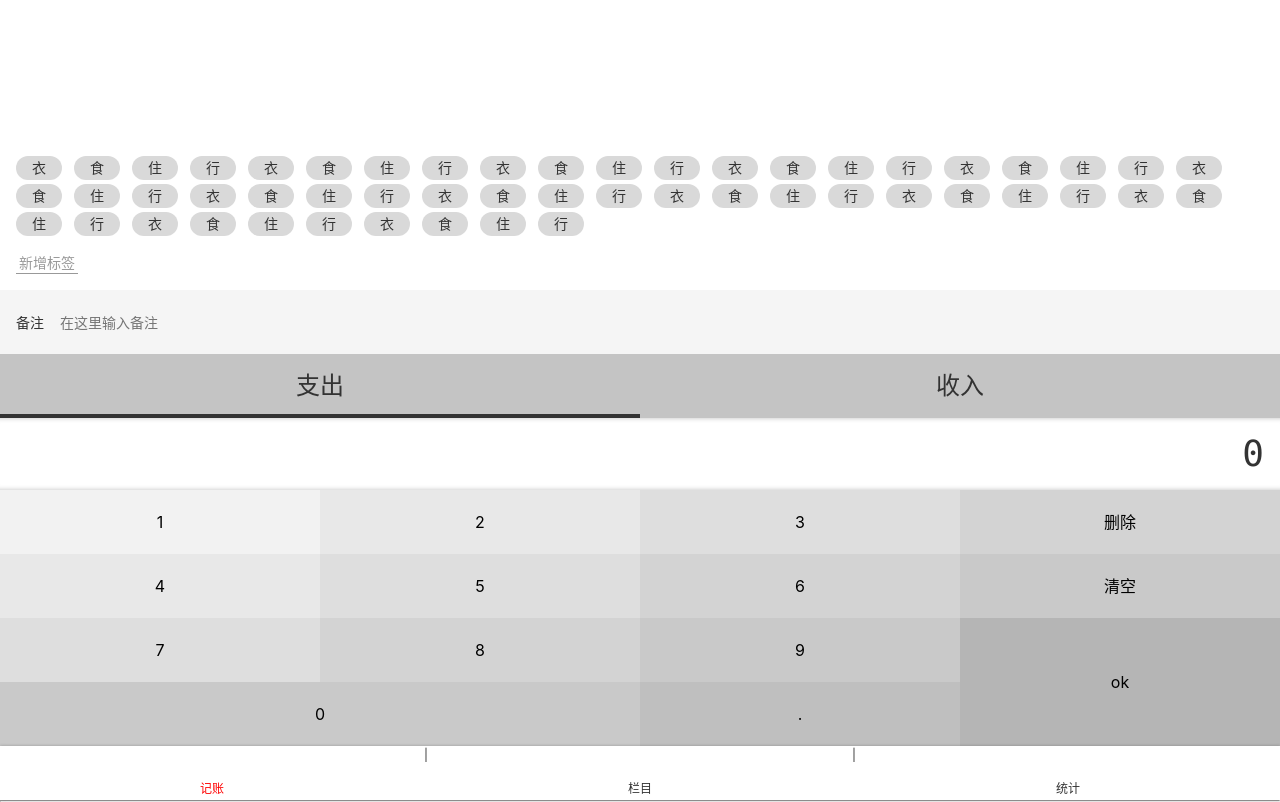
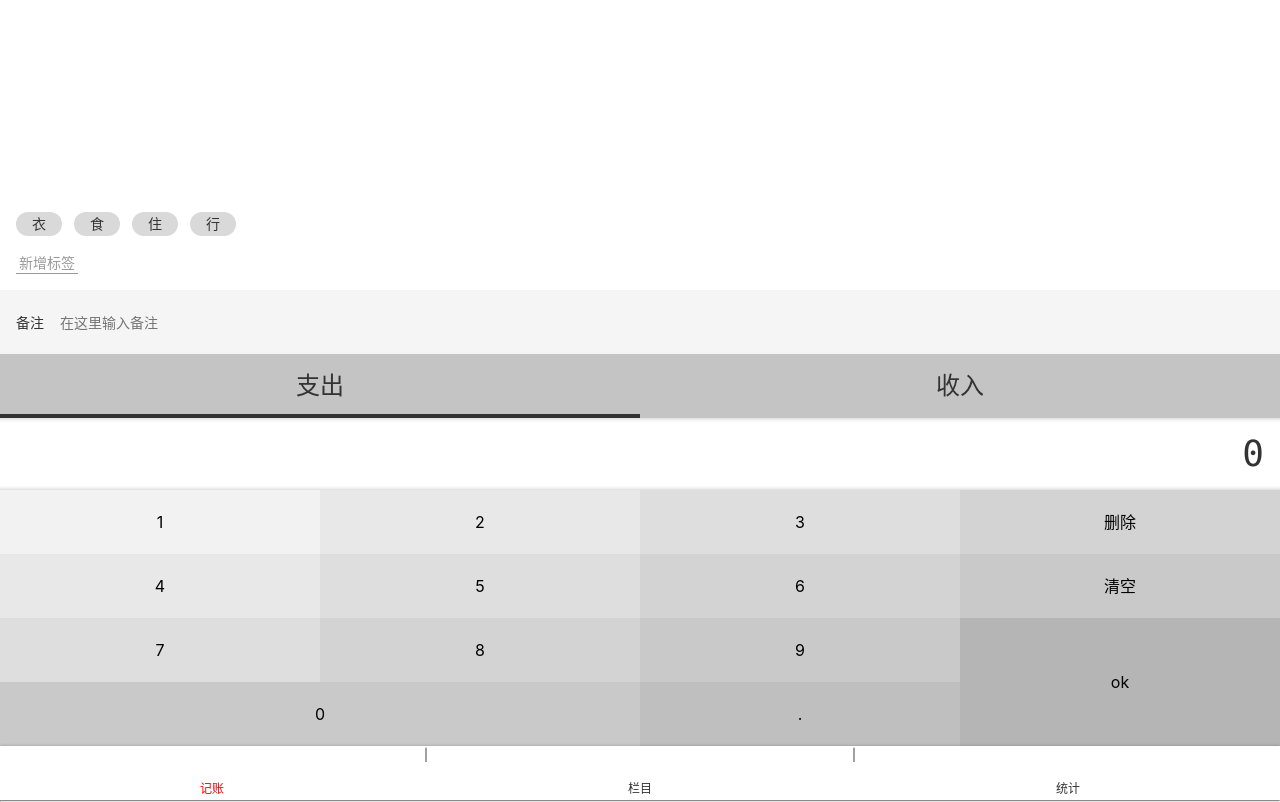
Before and after one commit to qingyou2517/bugu-local, a Vue app: page /#/money in a window 1280 px wide. Built offline with nearby package versions, Linux system fonts and the light colour scheme.

Commit message:
可以选中或取消tag

```diff
--- a/src/components/Money/Tags.vue
+++ b/src/components/Money/Tags.vue
@@ -4,93 +4,67 @@
       <button>新增标签</button>
     </div>
     <ul class="current">
-      <li>衣</li>
-      <li>食</li>
-      <li>住</li>
-      <li>行</li>
-      <li>衣</li>
-      <li>食</li>
-      <li>住</li>
-      <li>行</li><li>衣</li>
-      <li>食</li>
-      <li>住</li>
-      <li>行</li><li>衣</li>
-      <li>食</li>
-      <li>住</li>
-      <li>行</li>
-      <li>衣</li>
-      <li>食</li>
-      <li>住</li>
-      <li>行</li>
-      <li>衣</li>
-      <li>食</li>
-      <li>住</li>
-      <li>行</li>
-      <li>衣</li>
-      <li>食</li>
-      <li>住</li>
-      <li>行</li><li>衣</li>
-      <li>食</li>
-      <li>住</li>
-      <li>行</li>
-      <li>衣</li>
-      <li>食</li>
-      <li>住</li>
-      <li>行</li>
-      <li>衣</li>
-      <li>食</li>
-      <li>住</li>
-      <li>行</li>
-      <li>衣</li>
-      <li>食</li>
-      <li>住</li>
-      <li>行</li>
-      <li>衣</li>
-      <li>食</li>
-      <li>住</li>
-      <li>行</li>
-      <li>衣</li>
-      <li>食</li>
-      <li>住</li>
-      <li>行</li>
-
-
-
+      <li v-for="tag in dataSource" :key="tag"
+          :class="{selected: selectedTags.indexOf(tag)>=0}"
+          @click="toggle(tag)">{{ tag }}
+      </li>
     </ul>
   </div>
 </template>
 
 <script lang='ts'>
-export default {
-  name: 'Tags'
-};
+import Vue from 'vue';
+import {Component, Prop} from 'vue-property-decorator';
+
+@Component
+export default class Tags extends Vue {
+  @Prop(Array) dataSource: string[] | undefined;
+  selectedTags: string[] = [];
+
+  toggle(tag: string) {
+    const index = this.selectedTags.indexOf(tag);
+    if (index >= 0) {
+      this.selectedTags.splice(index, 1);
+    } else {
+      this.selectedTags.push(tag);
+    }
+
+  }
+}
 </script>
 
 <style lang='scss' scoped>
-  .tags{
+.tags {
   flex-grow: 1;
   font-size: 14px;
   padding: 16px;
   display: flex;
   flex-direction: column-reverse;
-    > .current{
+
+  > .current {
     display: flex;
     flex-wrap: wrap;
 
-      > li{
+    > li {
       background: #d9d9d9;
-        $h:24px;
+      $h: 24px;
       height: $h;
       border-radius: $h/2;
       padding: 0 16px;
       margin-right: 12px;
       margin-top: 4px;
       line-height: $h;
+
+      &.selected {
+        background: orange;
       }
     }
-    > .new{
+  }
+
+  > .new {
     padding-top: 16px;
-      button{
+
+    button {
       background: transparent;
       border: none;
       border-bottom: 1px solid;
--- a/src/views/Money.vue
+++ b/src/views/Money.vue
@@ -3,11 +3,11 @@
     <NumberPad/>
     <Types/>
     <Notes/>
-    <Tags/>
+    <Tags :data-source="tags"/>
   </Layout>
 </template>
 
-<script lang='ts'>
+<script>
 import Layout from '@/components/Layout.vue';
 import NumberPad from '@/components/Money/NumberPad.vue';
 import Types from '@/components/Money/Types.vue';
@@ -16,7 +16,13 @@
 
 export default {
   name: 'Money',
-  components: {Tags, Notes, Types, NumberPad, Layout}
+  components: {Tags, Notes, Types, NumberPad, Layout},
+  data(){
+    return{
+      tags:['衣','食','住','行']
+    }
+  }
+
 };
 </script>
 
```
Lines whose indentation alone changed are shown as unchanged.
